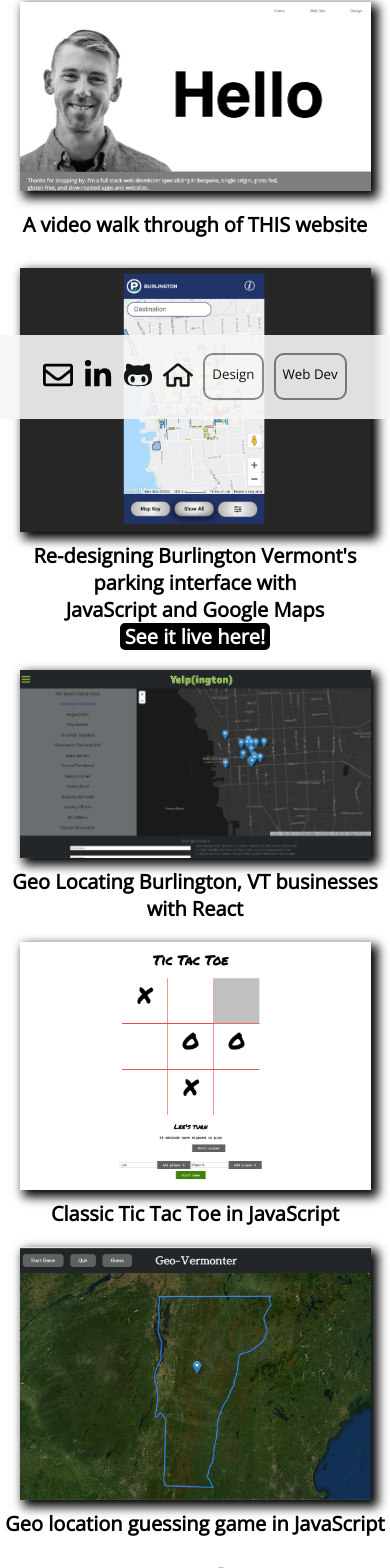
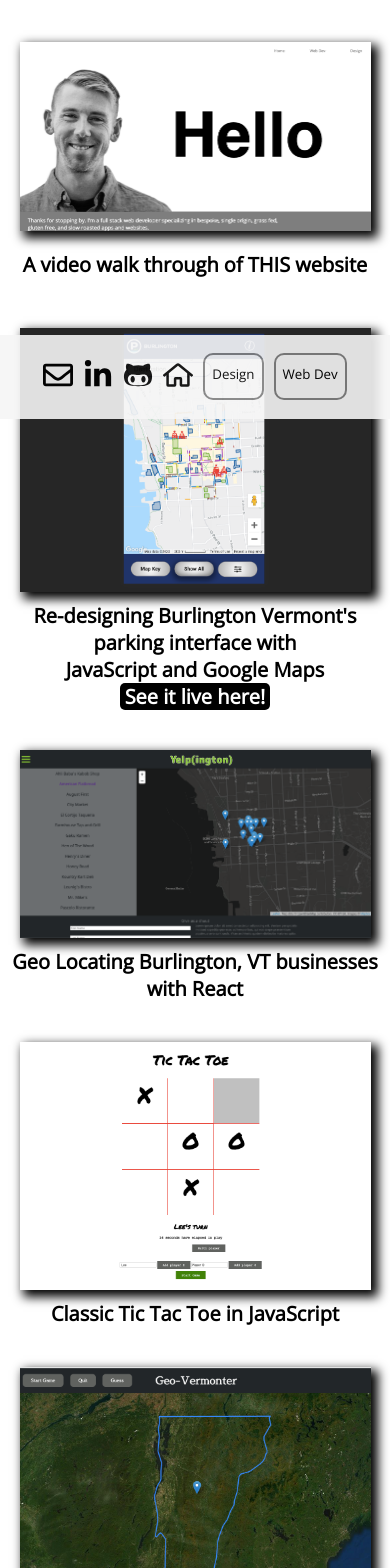
Before and after one commit to leepeters0023/portfolio2.0, a React (Create React App) app in the folder client/: page /WebDev in a window 390 px wide. Shown: the part 425-1993 px from the top of the page. Built offline with nearby package versions, Linux system fonts and the light colour scheme.

Commit message:
adds margin to web dev thumbs and corrects twinthread pricing thumb

```diff
--- a/client/src/App.css
+++ b/client/src/App.css
@@ -767,7 +767,7 @@ li {
     height: fit-content;
   }
   .webdev-thumb {
-    margin-top: 20px;
+    margin-top: 40px;
   }
   #web-dev::-webkit-scrollbar {
     display: none;
--- a/client/src/WebDev.js
+++ b/client/src/WebDev.js
@@ -26,17 +26,17 @@ class WebDev extends React.Component {
     return (
       <div id='web-dev-container'>
         <div id='web-dev'>
-        <img id='baf453d4db5947d5b653480175c4c934' alt='twinthread pricing thumb' className='webdev-thumb' onClick={this.openModal} src='Images/twinthread-pricing.png'></img>
+        <img id='baf453d4db5947d5b653480175c4c934' alt='twinthread-pricing-thumb' className='webdev-thumb' onClick={this.openModal} src='Images/twinthreadPricing.png'></img>
         <div className='item-description'><h4>TwinThread.com pricing page and submission form</h4></div>
-        <img id='96320ec895dd4060b77559a1cb3de073' alt='portfolio thumb' className='webdev-thumb' onClick={this.openModal} src='Images/portfolio-thumb.png'></img>
+        <img id='96320ec895dd4060b77559a1cb3de073' alt='portfolio-thumb' className='webdev-thumb' onClick={this.openModal} src='Images/portfolio-thumb.png'></img>
         <div className='item-description'><h4>A video walk through of THIS website</h4></div>
-        <img id='87b0054d983542baa7735240d057593f' alt='park burlington thumb' className='webdev-thumb' onClick={this.openModal} src='Images/parkBTV.png'></img>
+        <img id='87b0054d983542baa7735240d057593f' alt='park-burlington-thumb' className='webdev-thumb' onClick={this.openModal} src='Images/parkBTV.png'></img>
         <h4>Re-designing Burlington Vermont's parking interface with<br></br> JavaScript and Google Maps<br></br><a id='park-btv-link' href='https://park-burlington.herokuapp.com/'>See it live here!</a></h4>
-          <img id='e7754b14c80249eaaa0844afea3f4c84' alt='yelpington thumb' className='webdev-thumb' onClick={this.openModal} src='Images/yelpington.png'></img>
+          <img id='e7754b14c80249eaaa0844afea3f4c84' alt='yelpington-thumb' className='webdev-thumb' onClick={this.openModal} src='Images/yelpington.png'></img>
           <h4>Geo Locating Burlington, VT businesses with React</h4>
-          <img id='5666b343d9bc43c892735bc1c6a53e8d' alt='tic tac toe thumb' className='webdev-thumb' onClick={this.openModal} src='Images/TicTac.png'></img>
+          <img id='5666b343d9bc43c892735bc1c6a53e8d' alt='tic-tac-toe-thumb' className='webdev-thumb' onClick={this.openModal} src='Images/TicTac.png'></img>
           <h4>Classic Tic Tac Toe in JavaScript</h4>
-          <img id='171415a1c6d745d39dda2471215219cb' alt='geo vermonter thumb' className='webdev-thumb' onClick={this.openModal} src='Images/geoVT.png'>
+          <img id='171415a1c6d745d39dda2471215219cb' alt='geo-vermonter-thumb' className='webdev-thumb' onClick={this.openModal} src='Images/geoVT.png'>
           </img>
           <h4>Geo location guessing game in JavaScript</h4>
           <div className='more-to-come'>
```
